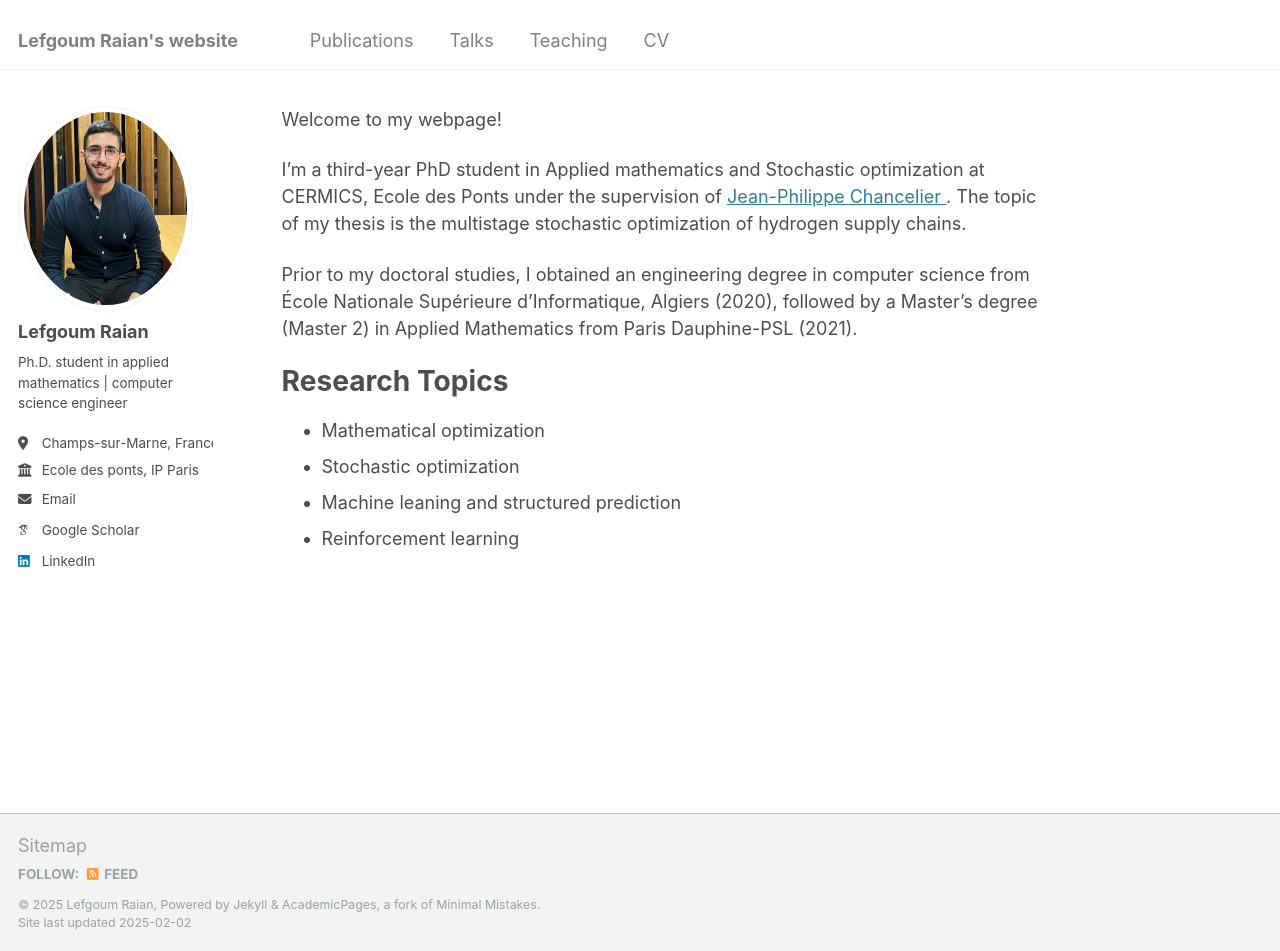
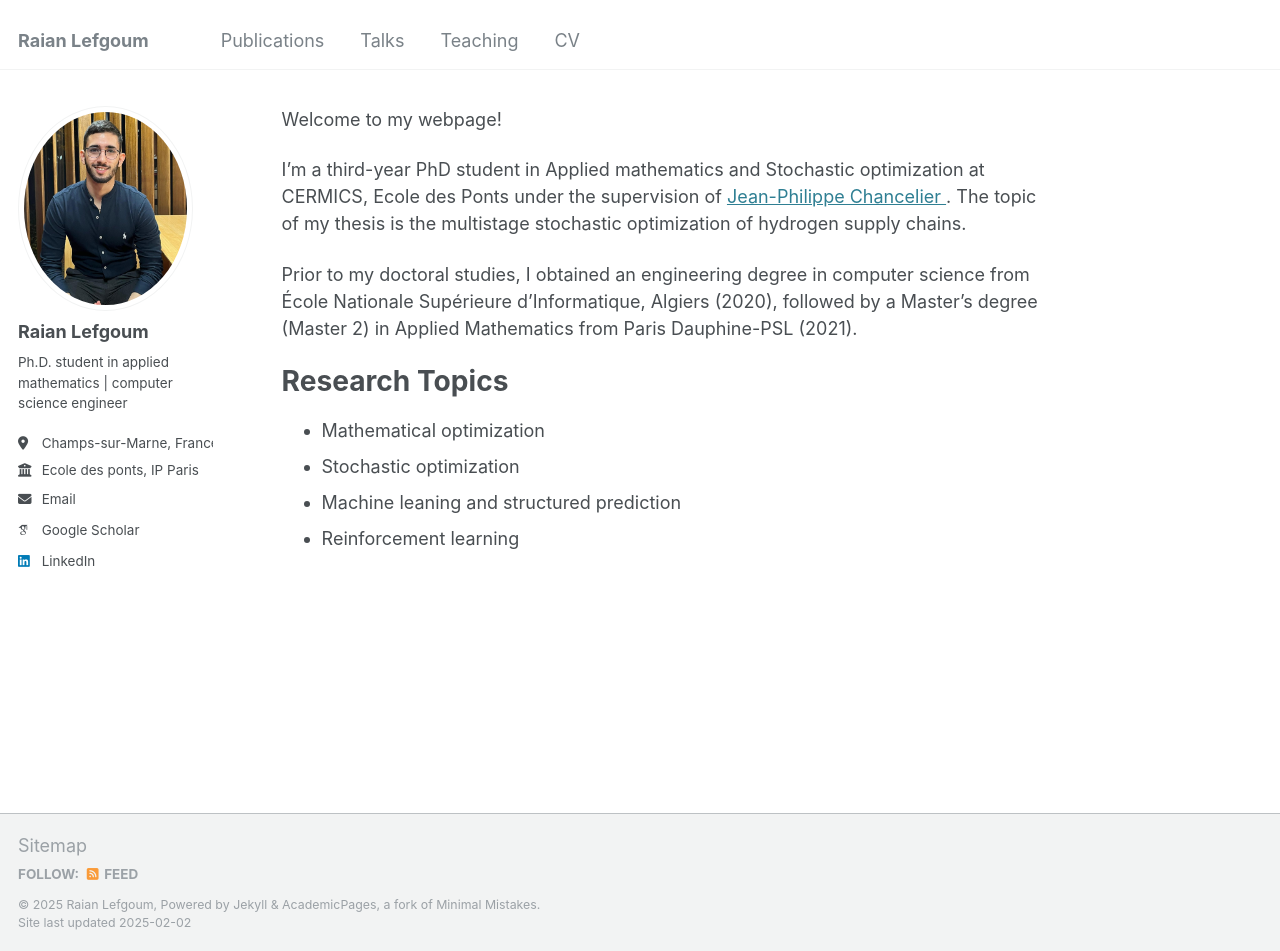
Before and after one commit to raian0406/raian0406.github.io, a Jekyll site: the page built from _pages/about.md, in a window 1280 px wide and 951 px high. Built offline with Jekyll 4.4.1, drawn with Linux system fonts in a browser that asks for light colours; some web fonts are replaced.

Commit message:
Update _config.yml

```diff
--- a/_config.yml
+++ b/_config.yml
@@ -8,9 +8,9 @@
 
 # Basic Site Settings
 locale                   : "en-US"
-title                    : "Lefgoum Raian's website"
+title                    : "Raian Lefgoum"
 title_separator          : "-"
-name                     : &name "Lefgoum Raian"
+name                     : &name "Raian Lefgoum"
 description              : &description "personal description"
 url                      : https://raianlefgoum.github.io # the base hostname & protocol for your site e.g. "https://[your GitHub username].github.io"
 baseurl                  : "" # the subpath of your site, e.g. "/blog"
@@ -22,7 +22,7 @@ repository               : "raian0406/raianlefgoum.github.io"
 author:
   # Biographic information
   avatar           : "photo_lefgoum.jpg"
-  name             : "Lefgoum Raian"
+  name             : "Raian Lefgoum"
   pronouns         : # example: "she/her"
   bio              : "Ph.D. student in applied mathematics | computer science engineer"
   location         : "Champs-sur-Marne, France"
```
